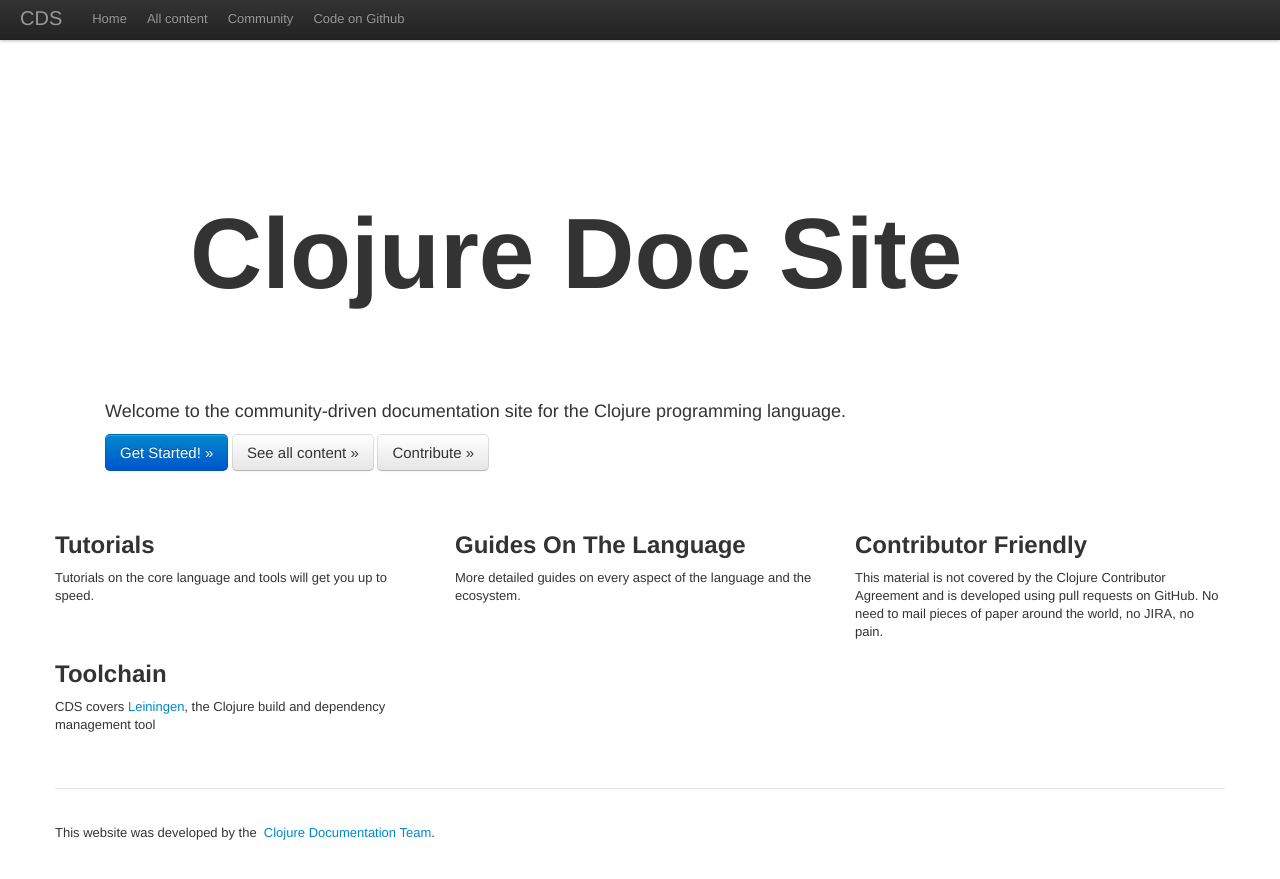
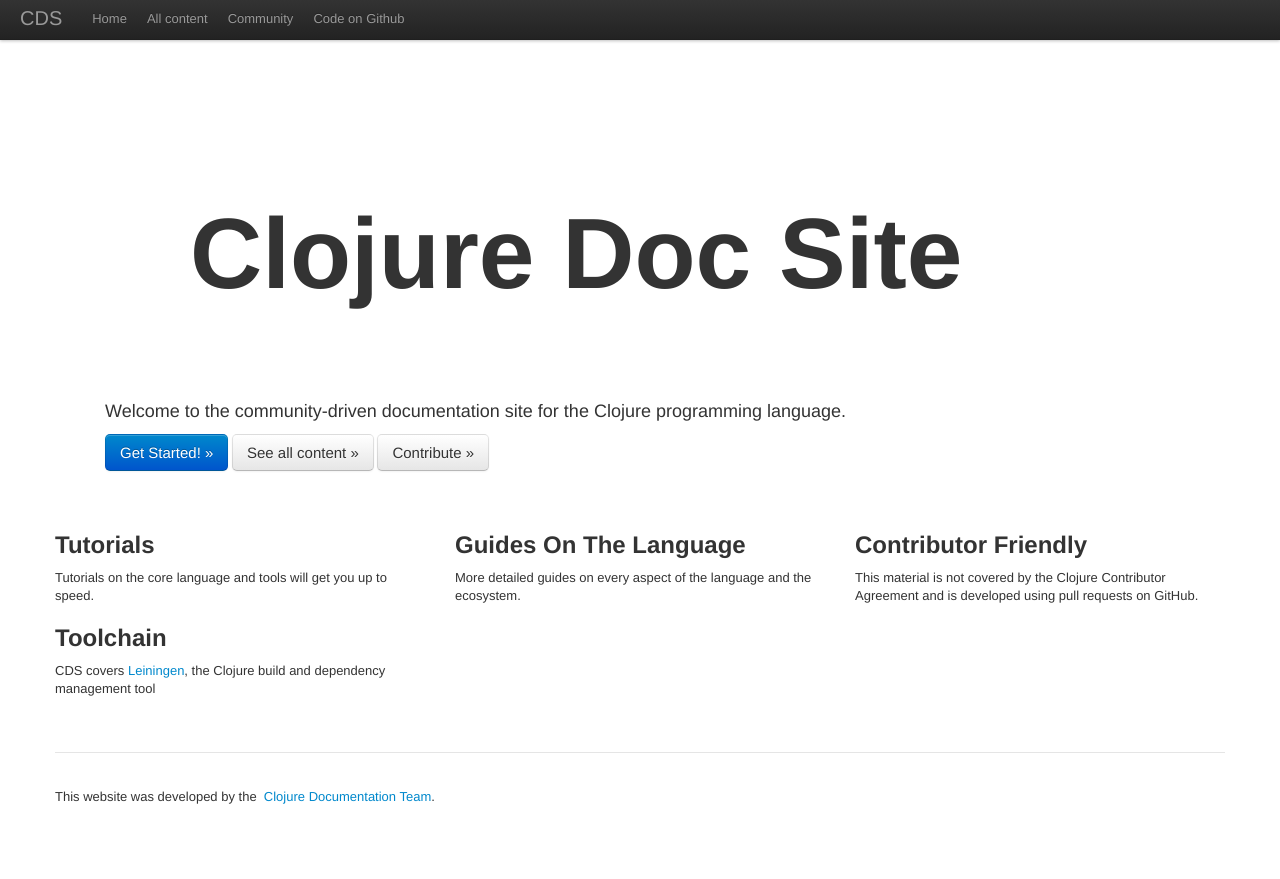
Before and after one commit to clojuredocs/guides, a Jekyll site: the page built from index.html, in a window 1280 px wide. Shown: the top 879 px of the page. Built offline with Jekyll 4.4.1, drawn with Linux system fonts in a browser that asks for light colours; some web fonts are replaced.

Commit message:
Be nicer

```diff
--- a/index.html
+++ b/index.html
@@ -30,7 +30,6 @@
     <h2>Contributor Friendly</h2>
     <p>
       This material is not covered by the Clojure Contributor Agreement and is developed using pull requests on GitHub.
-      No need to mail pieces of paper around the world, no JIRA, no pain.
     </p>
   </div>
 </div>
```
